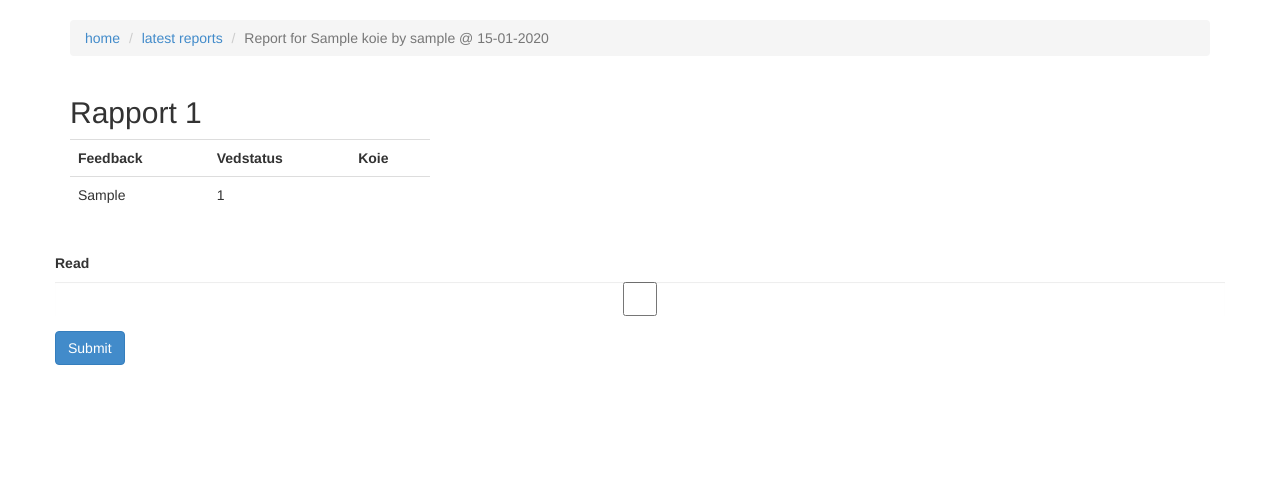
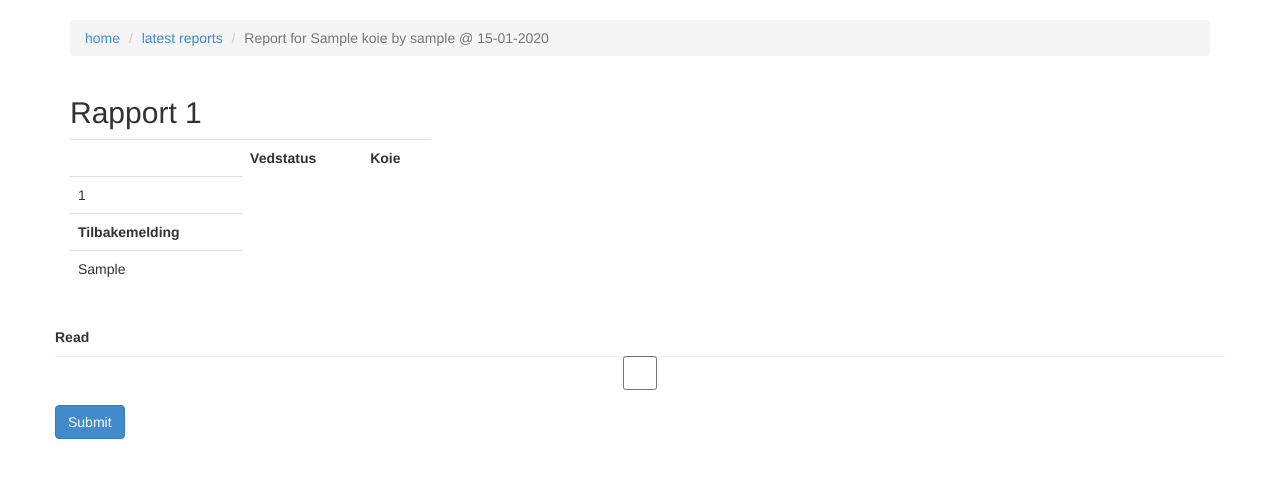
Before and after one commit to krskog/it1901, a Django app: page /sreport/1/ in a window 1280 px wide. Shown: the part 72-550 px from the top of the page. Run offline with Django 3.2, Linux system fonts and the light colour scheme; tables that the repository leaves empty hold one stand-in row (values such as "Sample post"); some libraries are stand-ins or nearby versions.

Commit message:
endring av html, latest_reports

```diff
--- a/koieadmin/koie/templates/latest_reports.html
+++ b/koieadmin/koie/templates/latest_reports.html
@@ -12,11 +12,11 @@
     <p><span class="lead"></span>
       {% if latest_reports %}
         <table class="table">
-          <tr><th>Feedback</th><th>Vedstatus</th></tr>
+          <tr><th>Reservasjonsid</th><th>Vedstatus</th></tr>
           {% for reporten in latest_reports %}
             <tr>
 
-              <td>{{ reporten.report }}</td>
+              <td>{{ reporten.reservation_id }}</td>
               <td>{{ reporten.firewood_status }}</td>
               <td><a href="{% url 'get_report' reporten.id %}">Les rapporten</a></td>
             </tr>
--- a/koieadmin/koie/templates/sreport.html
+++ b/koieadmin/koie/templates/sreport.html
@@ -12,13 +12,17 @@
     <h2>Rapport {{ report.id }}</h2>
     <p><span class="lead"></span>
         <table class="table">
-          <tr><th>Feedback</th><th>Vedstatus</th><th>Koie</th></tr>
+          <tr><th></th><th>Vedstatus</th><th>Koie</th></tr>
+            <tr>
+              <td>{{ report.firewood_status }}</td>
+            </tr>
+
+            <tr><th>Tilbakemelding</th></tr>
             <tr>
               <td>{{ report.report }}</td>
-              <td>{{ report.firewood_status }}</td>
-              <td>{{ report.koie }}</td>
             </tr>
           {% endfor %}
+
         </table>
       {% else %}
       404 - Denne rapporten eksisterer ikke.
@@ -26,6 +30,7 @@
     </p>
   </div>
 </div>
+
 <div class="row">
 	<div class="col-md-12">
 		<h2>{{ form.title }}</h2>
@@ -45,5 +50,4 @@
 </div>
 
 
-
 {% endblock %}
```
